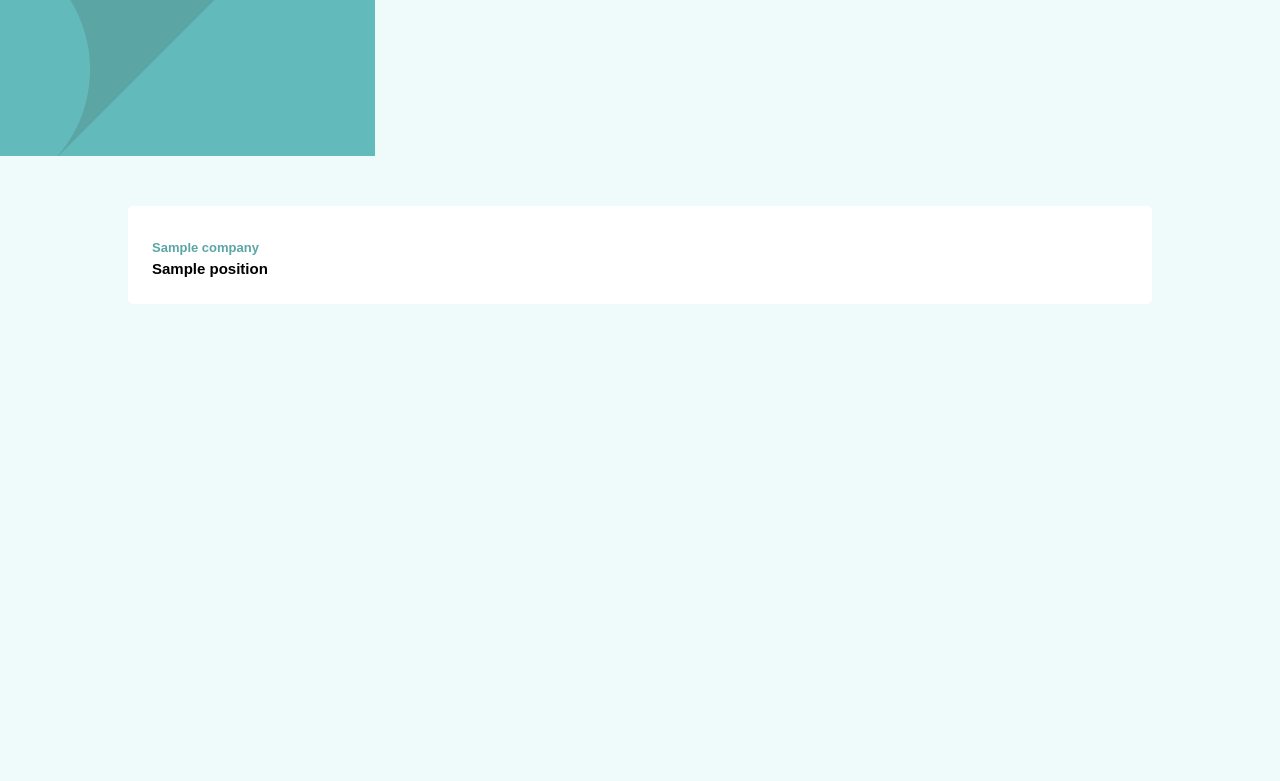
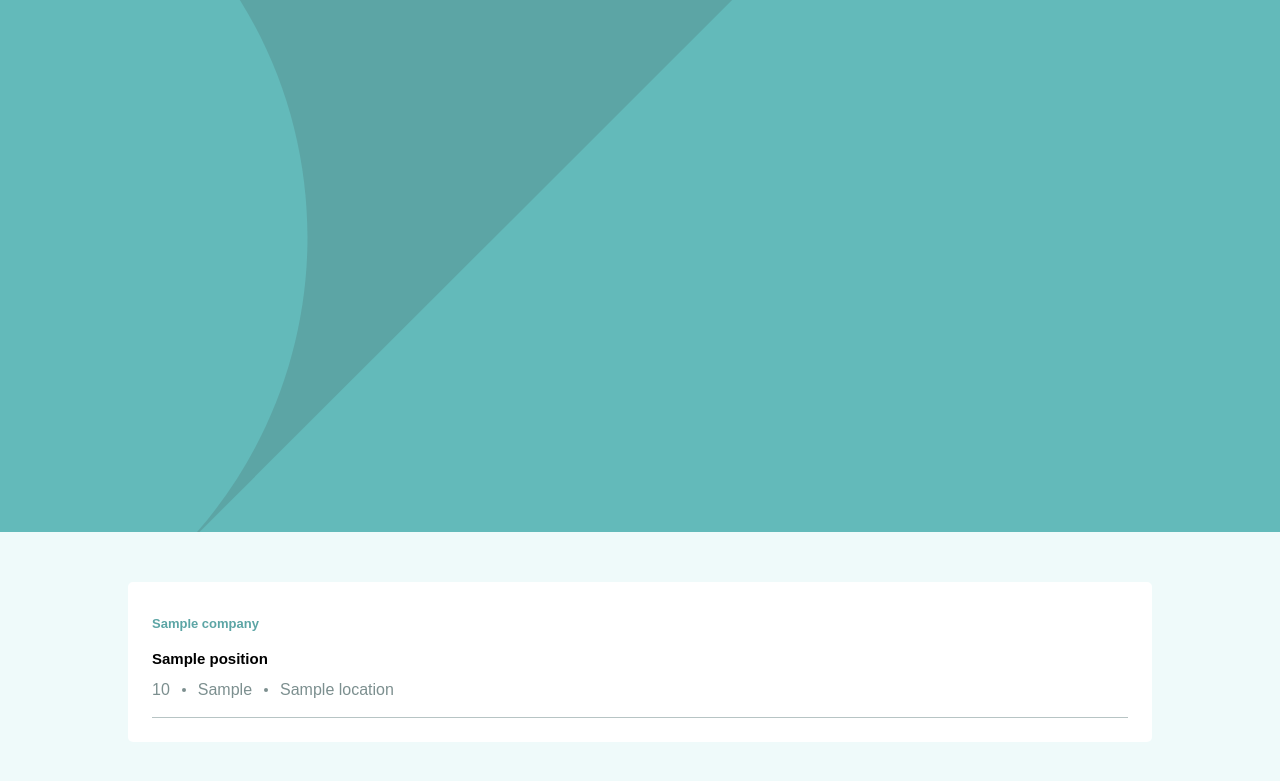
Before and after one commit to jakegodsall/devjobs_portal, a Django app: template fm_joblistings/joblisting/templates/joblisting/index.html in a window 1280 px wide. Shown: the top 781 px of the page. Run offline with Django 5.2, Linux system fonts and the light colour scheme; the template is opened without the code that fills it: most values are stand-ins (such as "Sample title", 1, 10 or a date in 2020); data that the repository does not hold is empty.

Commit message:
added info bar to job_item template

```diff
--- a/fm_joblistings/joblisting/static/joblisting/css/styles.css
+++ b/fm_joblistings/joblisting/static/joblisting/css/styles.css
@@ -498,17 +498,38 @@ video {
 .mt-\[5rem\] {
   margin-top: 5rem;
 }
+.mb-\[0\.8rem\] {
+  margin-bottom: 0.8rem;
+}
+.mb-\[1\.5rem\] {
+  margin-bottom: 1.5rem;
+}
+.mb-\[1\.4rem\] {
+  margin-bottom: 1.4rem;
+}
 .block {
   display: block;
 }
 .flex {
   display: flex;
 }
+.h-\[0\.4rem\] {
+  height: 0.4rem;
+}
 .w-4\/5 {
   width: 80%;
 }
+.w-\[37\.5rem\] {
+  width: 37.5rem;
+}
 .w-full {
   width: 100%;
+}
+.w-screen {
+  width: 100vw;
+}
+.w-\[0\.4rem\] {
+  width: 0.4rem;
 }
 .flex-col {
   flex-direction: column;
@@ -522,11 +543,37 @@ video {
 .gap-\[4rem\] {
   gap: 4rem;
 }
+.gap-\[1\.2rem\] {
+  gap: 1.2rem;
+}
+.gap-\[2\.8rem\] {
+  gap: 2.8rem;
+}
 .rounded-\[0\.5rem\] {
   border-radius: 0.5rem;
 }
 .rounded-full {
   border-radius: 9999px;
+}
+.border-b-\[1px\] {
+  border-bottom-width: 1px;
+}
+.border-\[\] {
+  border-color: ;
+}
+.border-current {
+  border-color: currentColor;
+}
+.border-\[\#B7C4C4\;\] {
+  border-color: #B7C4C4;;
+}
+.border-\[\#B7C4C4\] {
+  --tw-border-opacity: 1;
+  border-color: rgb(183 196 196 / var(--tw-border-opacity));
+}
+.bg-\[\#2B3939\] {
+  --tw-bg-opacity: 1;
+  background-color: rgb(43 57 57 / var(--tw-bg-opacity));
 }
 .bg-\[\#5CA5A5\] {
   --tw-bg-opacity: 1;
@@ -540,12 +587,8 @@ video {
   --tw-bg-opacity: 1;
   background-color: rgb(255 255 255 / var(--tw-bg-opacity));
 }
-.bg-\[\#2B3939\;\] {
-  background-color: #2B3939;;
-}
-.bg-\[\#2B3939\] {
-  --tw-bg-opacity: 1;
-  background-color: rgb(43 57 57 / var(--tw-bg-opacity));
+.bg-current {
+  background-color: currentColor;
 }
 .px-\[0\.8rem\] {
   padding-left: 0.8rem;
@@ -565,8 +608,8 @@ video {
 .pt-\[3\.2rem\] {
   padding-top: 3.2rem;
 }
-.pt-\[5rem\] {
-  padding-top: 5rem;
+.pb-\[1\.5rem\] {
+  padding-bottom: 1.5rem;
 }
 .text-\[1\.3rem\] {
   font-size: 1.3rem;
@@ -577,8 +620,20 @@ video {
 .text-\[1\.5rem\] {
   font-size: 1.5rem;
 }
+.text-\[1\.6rem\] {
+  font-size: 1.6rem;
+}
 .font-bold {
   font-weight: 700;
+}
+.font-semibold {
+  font-weight: 600;
+}
+.font-normal {
+  font-weight: 400;
+}
+.font-medium {
+  font-weight: 500;
 }
 .uppercase {
   text-transform: uppercase;
@@ -590,6 +645,19 @@ video {
 .text-white {
   --tw-text-opacity: 1;
   color: rgb(255 255 255 / var(--tw-text-opacity));
+}
+.text-\[\] {
+  color: ;
+}
+.text-\[\#\] {
+  color: #;
+}
+.text-\[\#7c\] {
+  color: #7c;
+}
+.text-\[\#7c8f8f\] {
+  --tw-text-opacity: 1;
+  color: rgb(124 143 143 / var(--tw-text-opacity));
 }
 
 @import url("https://fonts.googleapis.com/css2?family=League+Spartan:wght@100..900&display=swap");
--- a/fm_joblistings/joblisting/templates/joblisting/base.html
+++ b/fm_joblistings/joblisting/templates/joblisting/base.html
@@ -9,7 +9,7 @@
   </head>
   <body>
     <img
-      class="bg-[#5ca5a5]"
+      class="bg-[#5ca5a5] w-screen"
       src="{% static 'joblisting/images/bg-header-mobile.svg' %}"
       alt="background"
     />
--- a/fm_joblistings/joblisting/templates/joblisting/job_item.html
+++ b/fm_joblistings/joblisting/templates/joblisting/job_item.html
@@ -2,6 +2,7 @@
   class="w-full bg-white px-[2.4rem] pb-[2.4rem] rounded-[0.5rem] pt-[3.2rem]"
 >
   <div class="flex items-center gap-[4rem]">
+    <div class="mb-[1.4rem] flex items-center gap-[2.8rem]">
       <p class="text-[#5CA5A5] text-[1.3rem] font-bold">
         {{ joblisting.company }}
       </p>
@@ -21,7 +22,17 @@
         {% endif %}
       </div>
     </div>
-  <p class="text-primary-text text-[1.5rem] font-bold">
+  </div>
+  <p class="text-primary-text text-[1.5rem] font-bold mb-[0.8rem]">
     {{ joblisting.position }}
   </p>
+  <ul
+    class="flex gap-[1.2rem] items-center text-[1.6rem] font-medium text-[#7c8f8f] pb-[1.5rem] border-b-[1px] border-[#B7C4C4]"
+  >
+    <li>{{ joblisting.format_duration }}</li>
+    <li class="w-[0.4rem] h-[0.4rem] rounded-full bg-current"></li>
+    <li>{{ joblisting.get_contract_display }}</li>
+    <li class="w-[0.4rem] h-[0.4rem] rounded-full bg-current"></li>
+    <li>{{ joblisting.location }}</li>
+  </ul>
 </div>
```
Lines whose indentation alone changed are shown as unchanged.
